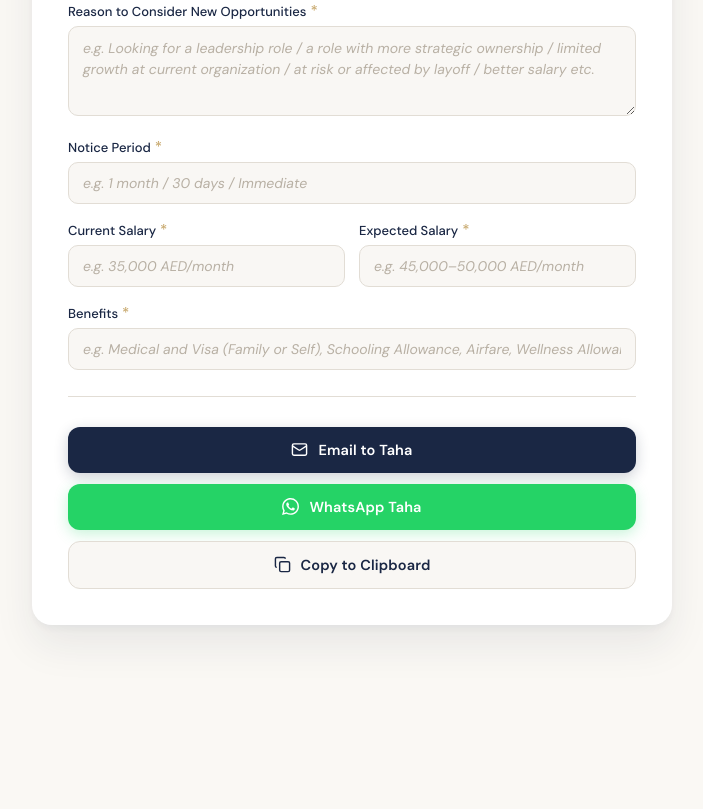
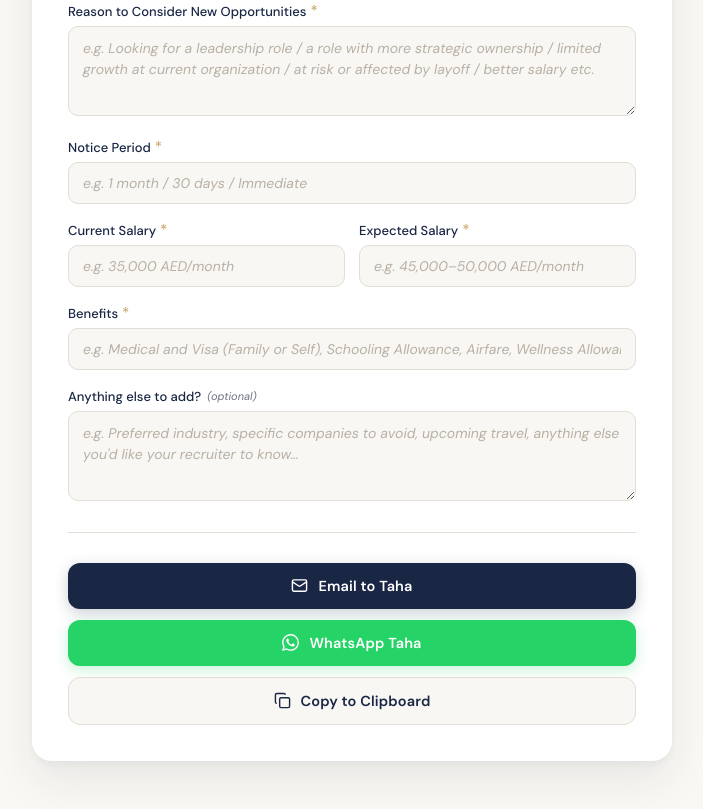
Before and after one commit to tzrwgh/candidate-profile, a plain HTML site: page index.html in a window 1280 px wide. Shown: the part 711-1520 px from the top of the page, without its empty margins (288-991 px from the left). Before the commit the page ends 1408 px from the top, so only its background shows below. Drawn offline with Linux system fonts and the light colour scheme.

Commit message:
Update index.html

```diff
--- a/index.html
+++ b/index.html
@@ -132,6 +132,14 @@
     font-weight: 500;
     color: var(--rw-navy);
     margin-bottom: 6px;
+  }
+
+  .optional {
+    font-size: 11px;
+    font-weight: 400;
+    color: var(--rw-mid);
+    font-style: italic;
+    margin-left: 2px;
   }
 
   .req { color: var(--rw-gold); font-size: 15px; line-height: 1; }
@@ -313,7 +321,7 @@
 
     <div class="field" id="f-reason">
       <label>Reason to Consider New Opportunities <span class="req">*</span></label>
-      <textarea id="reason" placeholder="e.g. Looking for a leadership role / a role with more strategic ownership / limited growth at current organization / at risk or affected by layoff / better salary etc. "></textarea>
+      <textarea id="reason" placeholder="e.g. Looking for a leadership role / a role with more strategic ownership / limited growth at current organization / at risk or affected by layoff / better salary etc."></textarea>
       <div class="error-msg">⚠ Please share your reason — this really helps us.</div>
     </div>
 
@@ -340,6 +348,11 @@
       <label>Benefits <span class="req">*</span></label>
       <input id="benefits" placeholder="e.g. Medical and Visa (Family or Self), Schooling Allowance, Airfare, Wellness Allowance, Corporate Discounts etc.">
       <div class="error-msg">⚠ Required.</div>
+    </div>
+
+    <div class="field" id="f-extra">
+      <label>Anything else to add? <span class="optional">(optional)</span></label>
+      <textarea id="extra" placeholder="e.g. Preferred industry, specific companies to avoid, upcoming travel, anything else you'd like your recruiter to know…"></textarea>
     </div>
 
     <hr class="divider">
@@ -385,6 +398,7 @@
   });
 
   function getSummary() {
+    const extra = val("extra");
     return `Candidate Details – Robert Walters
 
 Name: ${val("name")}
@@ -399,8 +413,7 @@
 Notice Period: ${val("notice")}
 Current Salary: ${val("currentSalary")}
 Expected Salary: ${val("expectedSalary")}
-Benefits: ${val("benefits")}
-Anything else to add: ${val("anythingElseToAdd")}`;
+Benefits: ${val("benefits")}${extra ? `\n\nAnything else: ${extra}` : ""}`;
   }
 
   function validate() {
```
